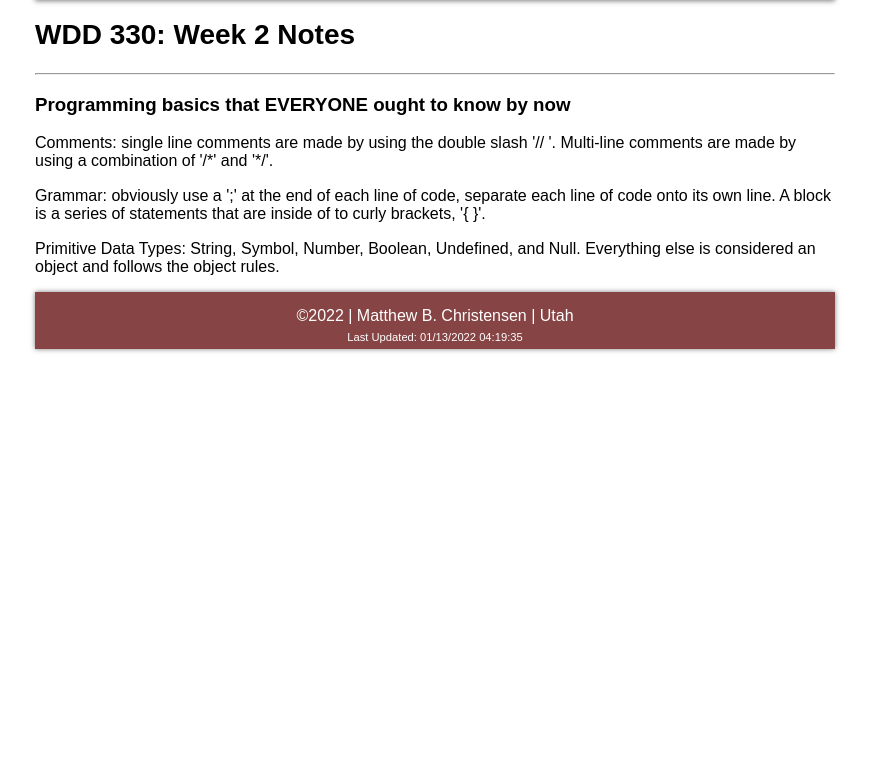
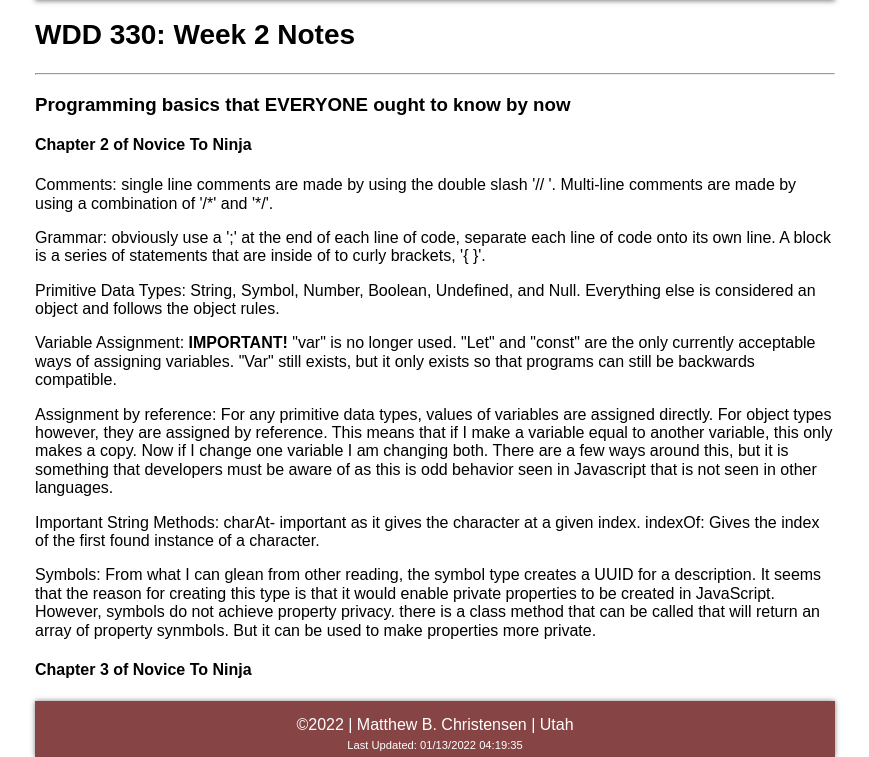
Before and after one commit to matthe68/WDD330_Portfolio, a plain HTML site: page week2/week2_notes.html in a window 1280 px wide. Shown: the part 80-837 px from the top of the page, without its empty margins (205-1074 px from the left). Before the commit the page ends 800 px from the top, so only its background shows below. Drawn offline with Linux system fonts and the light colour scheme.

Commit message:
finished up chapter 2 notes from novice to ninja

```diff
--- a/week2/week2_notes.html
+++ b/week2/week2_notes.html
@@ -27,9 +27,16 @@
   <h3>
     Programming basics that EVERYONE ought to know by now
   </h3>
+  <h4>Chapter 2 of Novice To Ninja</h4>
   <p>Comments: single line comments are made by using the double slash '// '. Multi-line comments are made by using a combination of '/*' and '*/'. </p>
   <p>Grammar: obviously use a ';' at the end of each line of code, separate each line of code onto its own line. A block is a series of statements that are inside of to curly brackets, '{ }'.</p>
   <p>Primitive Data Types: String, Symbol, Number, Boolean, Undefined, and Null. Everything else is considered an object and follows the object rules. </p>
+  <p>Variable Assignment: <b>IMPORTANT!</b> "var" is no longer used. "Let" and "const" are the only currently acceptable ways of assigning variables. "Var" still exists, but it only exists so that programs can still be backwards compatible.</p>
+  <p>Assignment by reference: For any primitive data types, values of variables are assigned directly. For object types however, they are assigned by reference. This means that if I make a variable equal to another variable, this only makes a copy. Now if I change one variable I am changing both. There are a few ways around this, but it is something that developers must be aware of as this is odd behavior seen in Javascript that is not seen in other languages.</p>
+  <p>Important String Methods: charAt- important as it gives the character at a given index. indexOf: Gives the index of the first found instance of a character. </p>
+  <p>Symbols: From what I can glean from other reading, the symbol type creates a UUID for a description. It seems that the reason for creating this type is that it would enable private properties to be created in JavaScript. However, symbols do not achieve property privacy. there is a class method that can be called that will return an array of property synmbols. But it can be used to make properties more private. </p>
+  <h4>Chapter 3 of Novice To Ninja</h4>
+
   <footer>
     &copy;2022 | Matthew B. Christensen | Utah
     <div id="last-updated"></div>
```
